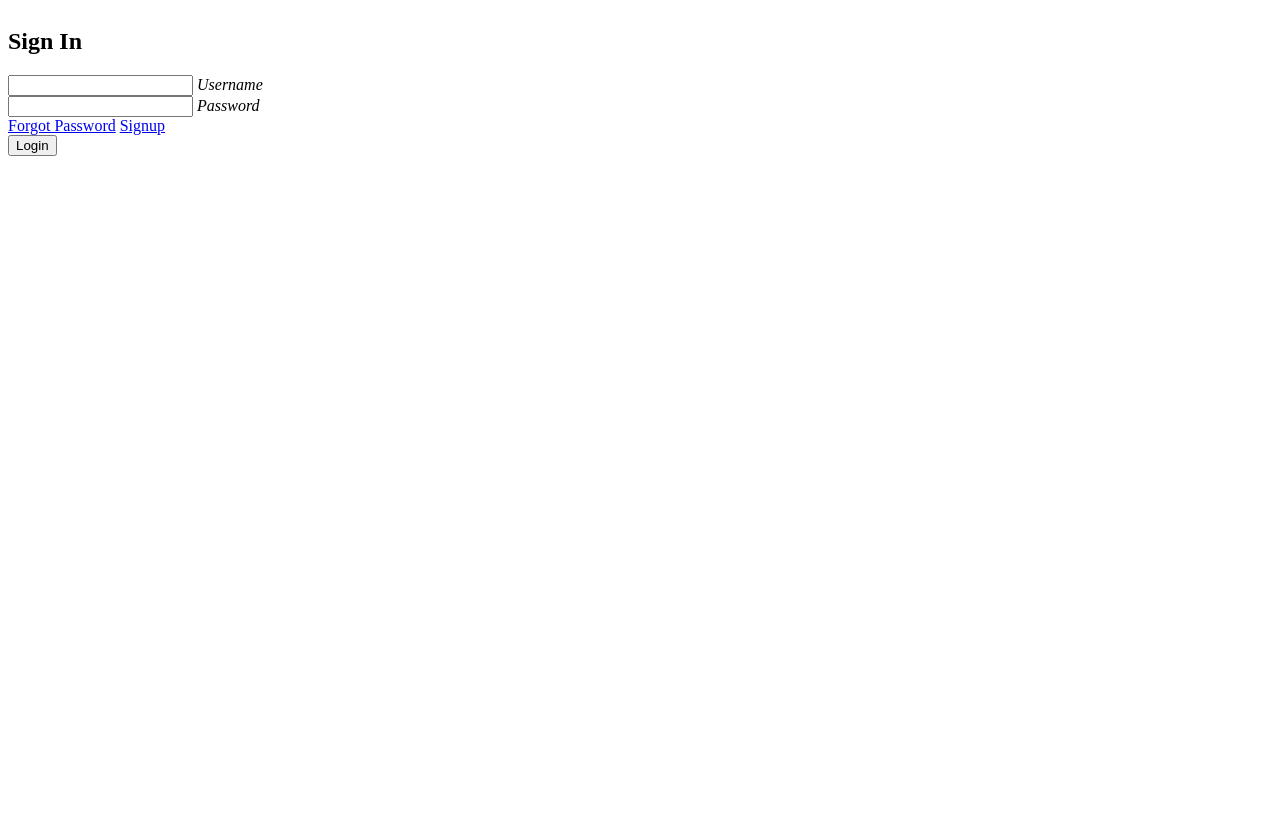
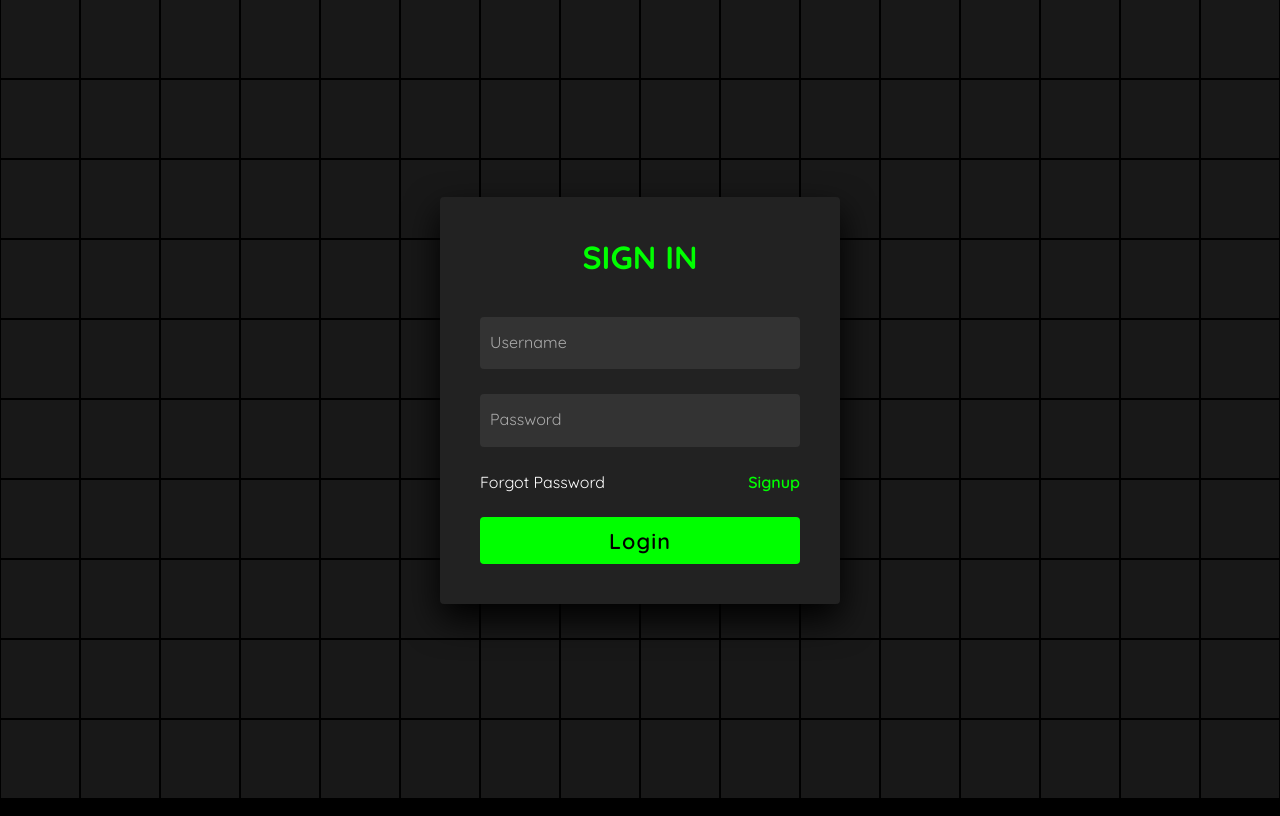
Before and after one commit to AndyEscobedo/Group-Project, a plain HTML site: page GroupProject_Simply_Recipes_Assignment/Simply_Recipes_Assignment/(7)Login.html in a window 1280 px wide. Drawn offline with Linux system fonts and the light colour scheme.

Commit message:
Update mystyles_7.css
New css implementation

```diff
--- a/GroupProject_Simply_Recipes_Assignment/Simply_Recipes_Assignment/mystyles_7.css
+++ b/GroupProject_Simply_Recipes_Assignment/Simply_Recipes_Assignment/mystyles_7.css
@@ -1,71 +1,182 @@
-/* Navbar (Start) */
-.hover a {
-    color: #000000;
-    font-size: 19px;
-    text-align: center;
+@import url('https://fonts.googleapis.com/css2?family=Quicksand:wght@300;400;500;600;700&display=swap');
+*
+{
+  margin: 0;
+  padding: 0;
+  box-sizing: border-box;
+  font-family: 'Quicksand', sans-serif;
 }
-.hover a:hover {
-    color:rgb(107, 53, 255);
+body
+{
+  display: flex;
+  justify-content: center;
+  align-items: center;
+  min-height: 100vh;
+  background: #000;
 }
-a.navbar-brand {  /* Navbar logo (Start) */
-    font-size: 30px;
-    font-weight: 700;
-    font-family:'Andale Mono', monospace;
+section
+{
+  position: absolute;
+  width: 100vw;
+  height: 100vh;
+  display: flex;
+  justify-content: center;
+  align-items: center;
+  gap: 2px;
+  flex-wrap: wrap;
+  overflow: hidden;
 }
-.navbar-brand span {
-    color: rgb(107, 53, 255); /* Navbar logo (End) */
+section::before
+{
+  content: '';
+  position: absolute;
+  width: 100%;
+  height: 100%;
+  background: linear-gradient(#000,#0f0,#000);
+  animation: animate 5s linear infinite;
 }
-/* Navbar (End) */
-
-/* Contact button */
-.contact-button {
-    background-color: rgb(107, 53, 255);
-    border-radius: 4px;
-    border: none;
-    color: white;
-    padding-top: 3px;
-    padding-bottom: 3px;
-    text-align: center;
-    font-size: 16px;
-    opacity: 0.9;
-    transition: 0.3s;
-    display: inline-block;
-    text-decoration: none;
-    cursor: pointer;
-    width: 90px;
+@keyframes animate
+{
+  0%
+  {
+    transform: translateY(-100%);
+  }
+  100%
+  {
+    transform: translateY(100%);
+  }
+}
+section span
+{
+  position: relative;
+  display: block;
+  width: calc(6.25vw - 2px);
+  height: calc(6.25vw - 2px);
+  background: #181818;
+  z-index: 2;
+  transition: 1.5s;
+}
+section span:hover
+{
+  background: #0f0;
+  transition: 0s;
 }
 
-.contact-button:hover {
-    opacity: 1;
-    color: white;
+section .signin
+{
+  position: absolute;
+  width: 400px;
+  background: #222;
+  z-index: 1000;
+  display: flex;
+  justify-content: center;
+  align-items: center;
+  padding: 40px;
+  border-radius: 4px;
+  box-shadow: 0 15px 35px rgba(0,0,0,9);
 }
-
-.submit-bt button {
-    background-color: rgb(107, 53, 255);
-    border: none;
+section .signin .content
+{
+  position: relative;
+  width: 100%;
+  display: flex;
+  justify-content: center;
+  align-items: center;
+  flex-direction: column;
+  gap: 40px;
 }
-
-.submit-btn:hover {
-    opacity: 1;
-    color: white;
+section .signin .content h2
+{
+  font-size: 2em;
+  color: #0f0;
+  text-transform: uppercase;
 }
-
-/* Footer text color (Start) */
-.color-purple {
-    color: rgb(107, 53, 255);
+section .signin .content .form
+{
+  width: 100%;
+  display: flex;
+  flex-direction: column;
+  gap: 25px;
 }
-body{
-min-height: 100vh;
-display: flex;
-flex-direction: column;
+section .signin .content .form .inputBox
+{
+  position: relative;
+  width: 100%;
 }
-footer{
-margin-top: auto;
+section .signin .content .form .inputBox input
+{
+  position: relative;
+  width: 100%;
+  background: #333;
+  border: none;
+  outline: none;
+  padding: 25px 10px 7.5px;
+  border-radius: 4px;
+  color: #fff;
+  font-weight: 500;
+  font-size: 1em;
 }
-/* Footer text color (End) */
-
-.bg-color {
-    background-color: rgba(121, 100, 100, 0.103);
-    padding: 10px;
-    box-shadow: 5px 10px #d4d4d4;
+section .signin .content .form .inputBox i
+{
+  position: absolute;
+  left: 0;
+  padding: 15px 10px;
+  font-style: normal;
+  color: #aaa;
+  transition: 0.5s;
+  pointer-events: none;
 }
+.signin .content .form .inputBox input:focus ~ i,
+.signin .content .form .inputBox input:valid ~ i
+{
+  transform: translateY(-7.5px);
+  font-size: 0.8em;
+  color: #fff;
+}
+.signin .content .form .links
+{
+  position: relative;
+  width: 100%;
+  display: flex;
+  justify-content: space-between;
+}
+.signin .content .form .links a
+{
+  color: #fff;
+  text-decoration: none;
+}
+.signin .content .form .links a:nth-child(2)
+{
+  color: #0f0;
+  font-weight: 600;
+}
+.signin .content .form .inputBox input[type="submit"]
+{
+  padding: 10px;
+  background: #0f0;
+  color: #000;
+  font-weight: 600;
+  font-size: 1.35em;
+  letter-spacing: 0.05em;
+  cursor: pointer;
+}
+input[type="submit"]:active
+{
+  opacity: 0.6;
+}
+@media (max-width: 900px)
+{
+  section span
+  {
+    width: calc(10vw - 2px);
+    height: calc(10vw - 2px);
+  }
+}
+@media (max-width: 600px)
+{
+  section span
+  {
+    width: calc(20vw - 2px);
+    height: calc(20vw - 2px);
+  }
+}
```
